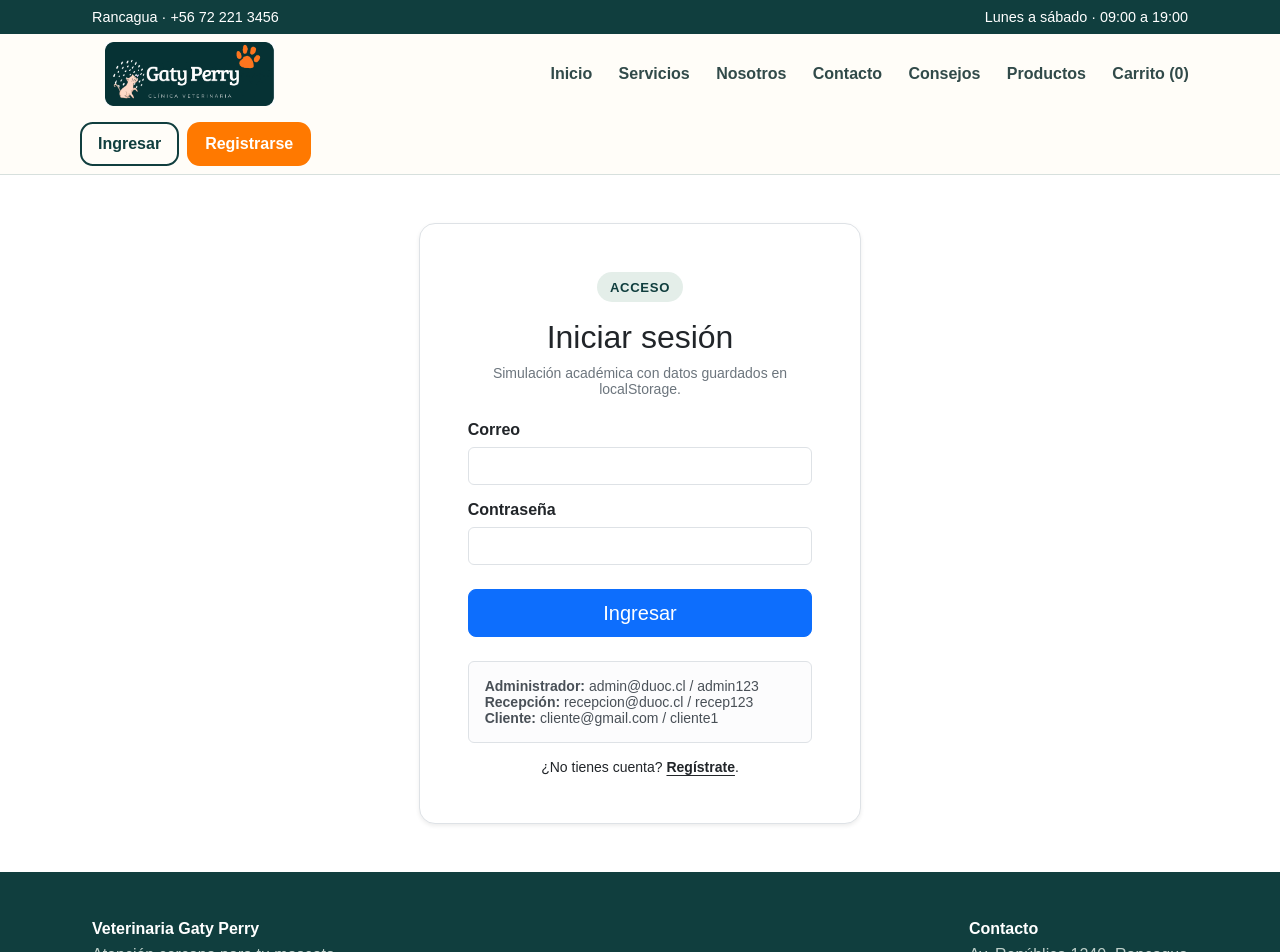
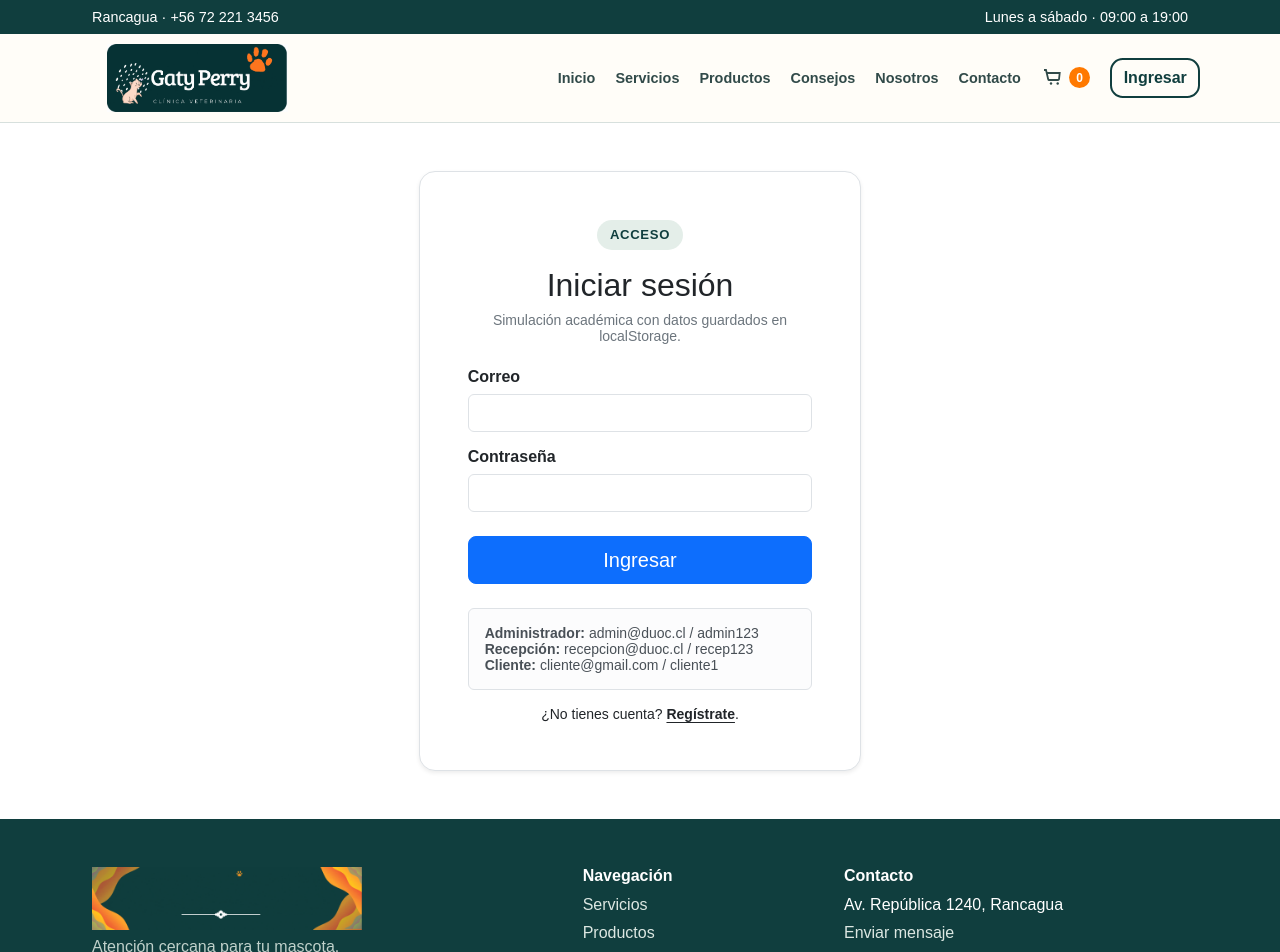
Before and after one commit to PatricioEspinozaG/VeterinariaGatyPerry, a React (Vite) app in the folder frontend-react/: page /login in a window 1280 px wide. Shown: the top 952 px of the page. Built offline with nearby package versions, Linux system fonts and the light colour scheme.

Commit message:
style: recupera diseño y navegación de la primera entrega

```diff
--- a/frontend-react/src/components/Footer.jsx
+++ b/frontend-react/src/components/Footer.jsx
@@ -1,21 +1,27 @@
+import { Link } from 'react-router'
+import footerLogo from '../assets/Gaty_Perry.gif'
+
 function Footer() {
   return (
-    <footer id="contacto" className="site-footer">
+    <footer className="site-footer">
       <div className="container footer-content">
-        <div>
-          <strong>Veterinaria Gaty Perry</strong>
+        <div className="footer-brand">
+          <img src={footerLogo} alt="Logo de Gaty Perry" loading="lazy" />
           <p>Atención cercana para tu mascota.</p>
         </div>
-
-        <div>
+        <div className="footer-links">
+          <strong>Navegación</strong>
+          <Link to="/servicios">Servicios</Link>
+          <Link to="/productos">Productos</Link>
+          <Link to="/citas/nueva">Agendar hora</Link>
+        </div>
+        <div className="footer-links">
           <strong>Contacto</strong>
-          <p>Av. República 1240, Rancagua</p>
+          <span>Av. República 1240, Rancagua</span>
+          <Link to="/contacto">Enviar mensaje</Link>
         </div>
       </div>
-
-      <div className="container footer-bottom">
-        Práctica académica con React + Vite
-      </div>
+      <div className="container footer-bottom">Proyecto académico · React, Vite y almacenamiento local</div>
     </footer>
   )
 }
--- a/frontend-react/src/components/Header.jsx
+++ b/frontend-react/src/components/Header.jsx
@@ -1,7 +1,11 @@
-import { NavLink, Link } from "react-router";
+import { useState } from 'react'
+import { NavLink, Link } from 'react-router'
 import logo from '../assets/logo-nav.gif'
 
 function Header({ currentUser, cartQuantity = 0, onLogout }) {
+  const [menuOpen, setMenuOpen] = useState(false)
+  const closeMenu = () => setMenuOpen(false)
+
   return (
     <>
       <div className="topbar">
@@ -10,84 +14,56 @@ function Header({ currentUser, cartQuantity = 0, onLogout }) {
           <span>Lunes a sábado · 09:00 a 19:00</span>
         </div>
       </div>
-
       <header className="site-header">
         <div className="container navbar">
-          <NavLink className="brand" to="/" aria-label="Ir al inicio">
-            <img src={logo} alt="Logo de Veterinaria Gaty Perry" />
+          <NavLink className="brand" to="/" aria-label="Ir al inicio" onClick={closeMenu}>
+            <img src={logo} alt="Logo de Gaty Perry" />
           </NavLink>
-
-          <nav className="main-navigation" aria-label="Navegación principal">
-            <NavLink to="/" end>
-              Inicio
+          <button
+            className="menu-toggle"
+            type="button"
+            aria-controls="menu-principal"
+            aria-expanded={menuOpen}
+            aria-label={menuOpen ? 'Cerrar menú' : 'Abrir menú'}
+            onClick={() => setMenuOpen((open) => !open)}
+          >
+            <span aria-hidden="true">☰</span>
+          </button>
+          <div id="menu-principal" className={`navigation-panel${menuOpen ? ' is-open' : ''}`}>
+            <nav className="main-navigation" aria-label="Navegación principal" onClick={closeMenu}>
+              <NavLink to="/" end>Inicio</NavLink>
+              <NavLink to="/servicios">Servicios</NavLink>
+              <NavLink to="/productos">Productos</NavLink>
+              <NavLink to="/consejos">Consejos</NavLink>
+              <NavLink to="/nosotros">Nosotros</NavLink>
+              <NavLink to="/contacto">Contacto</NavLink>
+              <NavLink to="/carrito" className="cart-link" aria-label={`Carrito, ${cartQuantity} productos`}>
+                <svg className="cart-icon" viewBox="0 0 24 24" aria-hidden="true">
+                  <path d="M3 4h2l2.2 9.2a1 1 0 0 0 1 .8h8.8a1 1 0 0 0 1-.76L18.7 7H6.2" />
+                  <circle cx="10" cy="17.5" r="1.2" />
+                  <circle cx="16.7" cy="17.5" r="1.2" />
+                </svg>
+                <span className="cart-badge">{cartQuantity}</span>
               </NavLink>
-
-            <NavLink to="/servicios">
-              Servicios
-            </NavLink>
-
-            <NavLink to="/nosotros">
-              Nosotros
-            </NavLink>
-
-            <NavLink to="/contacto">
-              Contacto
-            </NavLink>
-
-            <NavLink to="/consejos">
-              Consejos
-            </NavLink>
-
-            <NavLink to="/productos">
-              Productos
-            </NavLink>
-            <NavLink to="/carrito">
-              Carrito ({cartQuantity})
-            </NavLink>
-
-            {/* Accesos solo cuando hay sesión activa */}
               {currentUser && (
                 <>
-                <NavLink to="/mascotas/nueva">
-                  + Mascota
-                </NavLink>
-                <NavLink to="/citas">
-                  Mis Citas
-                </NavLink>
+                  <NavLink to="/mascotas/nueva">+ Mascota</NavLink>
+                  <NavLink to="/citas">Mis citas</NavLink>
                 </>
               )}
             </nav>
-
-          <div className="d-flex align-items-center gap-2">
+            <div className="nav-account">
               {currentUser ? (
-              <div className="d-flex align-items-center gap-2">
-                <span className="small text-secondary fw-semibold">
-                  👤 {currentUser.nombre || currentUser.email}
-                </span>
-                <button
-                  onClick={onLogout}
-                  className="button button-outline ms-2"
-                  style={{ cursor: 'pointer' }}
-                >
+                <>
+                  <span className="account-name">{currentUser.nombre || currentUser.email}</span>
+                  <button className="button button-outline" type="button" onClick={() => { onLogout(); closeMenu() }}>
                     Salir
                   </button>
+                </>
+              ) : (
+                <Link to="/login" className="button button-outline" onClick={closeMenu}>Ingresar</Link>
+              )}
             </div>
-            ) : (
-              <div className="d-flex gap-2">
-                <Link
-                  to="/login"
-                  className="button button-outline"
-                >
-                  Ingresar
-                </Link>
-                <Link
-                  to="/registro"
-                  className="button button-primary"
-                >
-                  Registrarse
-                </Link>
-              </div>
-            )}
           </div>
         </div>
       </header>
--- a/frontend-react/src/pages/Home.jsx
+++ b/frontend-react/src/pages/Home.jsx
@@ -21,11 +21,11 @@ function Home() {
             </p>
 
             <div className="hero-actions">
-              <a className="button button-primary" href="#servicios">
-                Conocer servicios
-              </a>
-              <Link className="button button-secondary" to="/productos">
-                Ver productos
+              <Link className="button button-primary" to="/citas/nueva">
+                Agendar una hora
+              </Link>
+              <Link className="button button-secondary" to="/servicios">
+                Ver servicios
               </Link>
             </div>
           </div>
@@ -95,9 +95,9 @@ function Home() {
               <li>Información centralizada para la demostración.</li>
             </ul>
 
-            <button className="button button-primary" type="button" disabled>
+            <Link className="button button-primary" to="/registro">
               Crear cuenta
-            </button>
+            </Link>
           </div>
 
           <div className="feature-panel">
--- a/frontend-react/src/styles/app.css
+++ b/frontend-react/src/styles/app.css
@@ -15,8 +15,7 @@
 }
 
 .topbar-content,
-.navbar,
-.footer-content {
+.navbar {
   display: flex;
   align-items: center;
   justify-content: space-between;
@@ -38,26 +37,40 @@
 
 .navbar {
   min-height: 88px;
+  flex-wrap: nowrap;
+  padding-block: 0.5rem;
 }
 
 .brand img {
-  width: 220px;
-  max-height: 64px;
+  width: 235px;
+  max-height: 68px;
   object-fit: contain;
 }
 
+.navigation-panel,
 .main-navigation {
   display: flex;
   align-items: center;
   gap: 0.25rem;
 }
 
+.navigation-panel {
+  min-width: 0;
+  margin-left: auto;
+}
+
+.menu-toggle {
+  display: none;
+}
+
 .main-navigation a {
-  padding: 0.6rem 0.7rem;
+  padding: 0.6rem 0.5rem;
   border-radius: 0.7rem;
   color: #314a49;
+  font-size: 0.9rem;
   font-weight: 700;
   text-decoration: none;
+  white-space: nowrap;
 }
 
 .main-navigation a:hover {
@@ -68,6 +81,59 @@
 .main-navigation a[aria-current='page'] {
   color: var(--naranja);
   background: rgba(255, 121, 0, 0.08);
+}
+
+.main-navigation .cart-link {
+  display: inline-flex;
+  align-items: center;
+  gap: 0.25rem;
+}
+
+.cart-icon {
+  width: 24px;
+  height: 24px;
+  fill: none;
+  stroke: currentColor;
+  stroke-width: 1.8;
+}
+
+.cart-icon circle {
+  fill: currentColor;
+  stroke: none;
+}
+
+.cart-badge {
+  display: inline-grid;
+  min-width: 1.35rem;
+  height: 1.35rem;
+  padding-inline: 0.2rem;
+  place-items: center;
+  border-radius: 50%;
+  color: white;
+  background: var(--naranja);
+  font-size: 0.75rem;
+}
+
+.nav-account {
+  display: flex;
+  align-items: center;
+  gap: 0.5rem;
+  margin-left: 0.5rem;
+}
+
+.nav-account .button {
+  min-height: 40px;
+  padding: 0.45rem 0.7rem;
+  white-space: nowrap;
+}
+
+.account-name {
+  max-width: 115px;
+  overflow: hidden;
+  color: var(--petroleo);
+  font-size: 0.8rem;
+  text-overflow: ellipsis;
+  white-space: nowrap;
 }
 
 .hero-section {
@@ -241,8 +307,31 @@
 }
 
 .service-card-image img {
-  width: 110px;
-  height: 110px;
+  width: 100%;
+  height: 180px;
+  object-fit: contain;
+}
+
+.product-card {
+  display: flex;
+  flex-direction: column;
+}
+
+.product-card .service-card-body {
+  display: flex;
+  flex: 1;
+  flex-direction: column;
+}
+
+.product-card .service-card-body > div:last-child {
+  display: flex;
+  flex-wrap: wrap;
+  gap: 0.5rem;
+  margin-top: 1rem;
+}
+
+.product-card .service-price {
+  margin-top: auto;
 }
 
 .service-card-body {
@@ -369,6 +458,35 @@
   background: var(--petroleo);
 }
 
+.footer-content {
+  display: grid;
+  grid-template-columns: minmax(0, 2fr) minmax(0, 1fr) minmax(0, 1.5fr);
+  gap: 2rem;
+  align-items: start;
+}
+
+.footer-brand img {
+  width: min(270px, 100%);
+  max-height: 80px;
+  object-fit: contain;
+}
+
+.footer-links {
+  display: flex;
+  flex-direction: column;
+  gap: 0.65rem;
+}
+
+.site-footer a {
+  color: #dce7e2;
+  text-decoration: none;
+}
+
+.site-footer a:hover {
+  color: var(--durazno);
+  text-decoration: underline;
+}
+
 .site-footer p {
   margin: 0.5rem 0 0;
   color: #bfd0ca;
@@ -383,19 +501,55 @@
   text-align: center;
 }
 
-@media (max-width: 850px) {
+@media (max-width: 1100px) {
   .navbar {
     flex-wrap: wrap;
-    justify-content: center;
-    padding-block: 0.8rem;
+    justify-content: space-between;
+  }
+
+  .menu-toggle {
+    display: grid;
+    width: 44px;
+    height: 44px;
+    place-items: center;
+    border: 1px solid var(--petroleo);
+    border-radius: 0.65rem;
+    color: var(--petroleo);
+    background: transparent;
+    font-size: 1.6rem;
+    line-height: 1;
+  }
+
+  .navigation-panel {
+    display: none;
+    flex-basis: 100%;
+    flex-direction: column;
+    align-items: stretch;
+    margin-left: 0;
+    padding: 0.75rem 0;
+    border-top: 1px solid var(--linea);
+  }
+
+  .navigation-panel.is-open {
+    display: flex;
   }
 
   .main-navigation {
-    order: 3;
-    width: 100%;
-    justify-content: center;
-    overflow-x: auto;
+    flex-direction: column;
+    align-items: stretch;
   }
+
+  .main-navigation a {
+    font-size: 1rem;
+  }
+
+  .nav-account {
+    justify-content: flex-start;
+    margin: 0.5rem 0 0;
+  }
+}
+
+@media (max-width: 850px) {
 
   .hero-content {
     grid-template-columns: 1fr;
@@ -431,16 +585,8 @@
     text-align: center;
   }
 
-  .navbar .button-outline {
-    display: none;
-  }
-
   .brand img {
     width: 205px;
-  }
-
-  .main-navigation {
-    justify-content: flex-start;
   }
 
   .hero-section {
@@ -468,8 +614,18 @@
   }
 
   .footer-content {
-    align-items: flex-start;
-    flex-direction: column;
+    grid-template-columns: repeat(2, minmax(0, 1fr));
+    gap: 2rem 1rem;
+  }
+
+  .footer-brand {
+    grid-column: 1 / -1;
+    text-align: center;
+  }
+
+  .footer-brand img {
+    max-width: 230px;
+    margin-inline: auto;
   }
 }
 
@@ -612,7 +768,8 @@
   font-weight: 700;
 }
 
-.product-search input {
+.product-search input,
+.product-search select {
   width: 100%;
   min-height: 48px;
   padding: 0.8rem 1rem;
@@ -622,7 +779,8 @@
   background: var(--blanco);
 }
 
-.product-search input:focus {
+.product-search input:focus,
+.product-search select:focus {
   border-color: var(--naranja);
   outline: 3px solid rgba(255, 121, 0, 0.15);
 }
```
Also changed, not shown: frontend-react/src/assets/Gaty_Perry.gif (added). Lines whose indentation alone changed are shown as unchanged.
